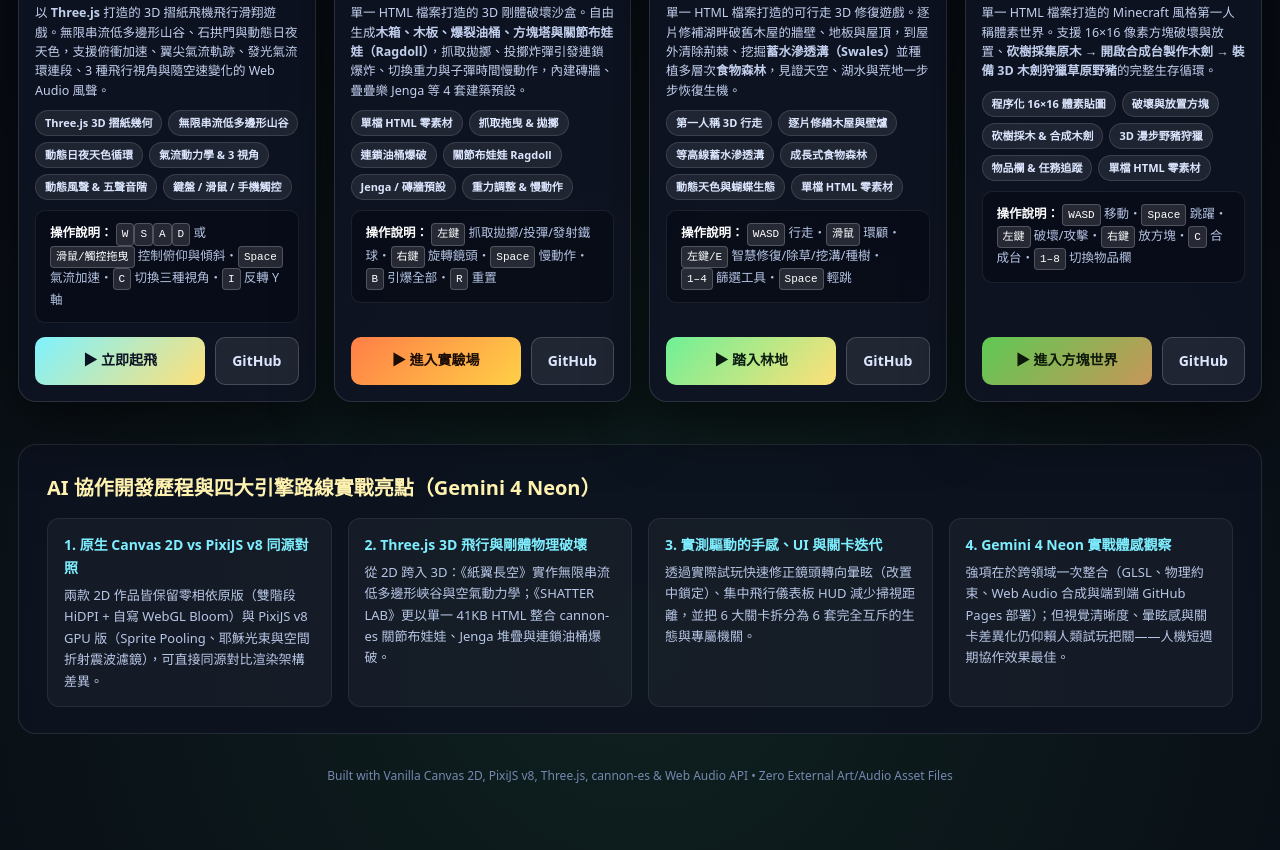
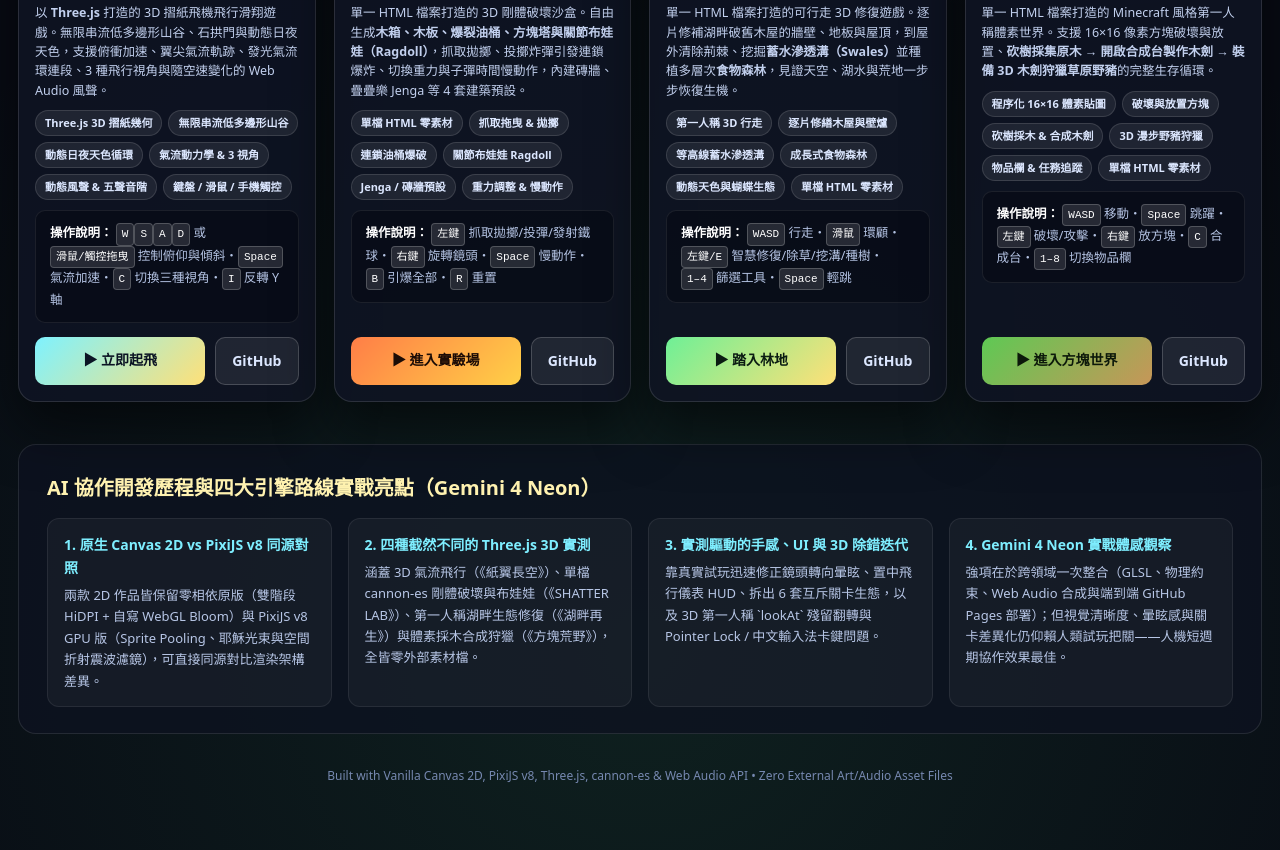
Before and after one commit to Akkuo/pixel-arcade-showcase, a plain HTML site: page index.html in a window 1280 px wide. Shown: the part 1162-2012 px from the top of the page. Drawn offline with Linux system fonts and the light colour scheme; animation ran at ten frames a second.

Commit message:
Update bottom dev story cards to cover all 4 Three.js 3D titles and 3D playtest fixes

```diff
--- a/index.html
+++ b/index.html
@@ -550,12 +550,12 @@
             <p>兩款 2D 作品皆保留零相依原版（雙階段 HiDPI + 自寫 WebGL Bloom）與 PixiJS v8 GPU 版（Sprite Pooling、耶穌光束與空間折射震波濾鏡），可直接同源對比渲染架構差異。</p>
           </div>
           <div class="story-item">
-            <h4>2. Three.js 3D 飛行與剛體物理破壞</h4>
-            <p>從 2D 跨入 3D：《紙翼長空》實作無限串流低多邊形峽谷與空氣動力學；《SHATTER LAB》更以單一 41KB HTML 整合 cannon-es 關節布娃娃、Jenga 堆疊與連鎖油桶爆破。</p>
+            <h4>2. 四種截然不同的 Three.js 3D 實測</h4>
+            <p>涵蓋 3D 氣流飛行（《紙翼長空》）、單檔 cannon-es 剛體破壞與布娃娃（《SHATTER LAB》）、第一人稱湖畔生態修復（《湖畔再生》）與體素採木合成狩獵（《方塊荒野》），全皆零外部素材檔。</p>
           </div>
           <div class="story-item">
-            <h4>3. 實測驅動的手感、UI 與關卡迭代</h4>
-            <p>透過實際試玩快速修正鏡頭轉向暈眩（改置中鎖定）、集中飛行儀表板 HUD 減少掃視距離，並把 6 大關卡拆分為 6 套完全互斥的生態與專屬機關。</p>
+            <h4>3. 實測驅動的手感、UI 與 3D 除錯迭代</h4>
+            <p>靠真實試玩迅速修正鏡頭轉向暈眩、置中飛行儀表 HUD、拆出 6 套互斥關卡生態，以及 3D 第一人稱 `lookAt` 殘留翻轉與 Pointer Lock / 中文輸入法卡鍵問題。</p>
           </div>
           <div class="story-item">
             <h4>4. Gemini 4 Neon 實戰體感觀察</h4>
```
